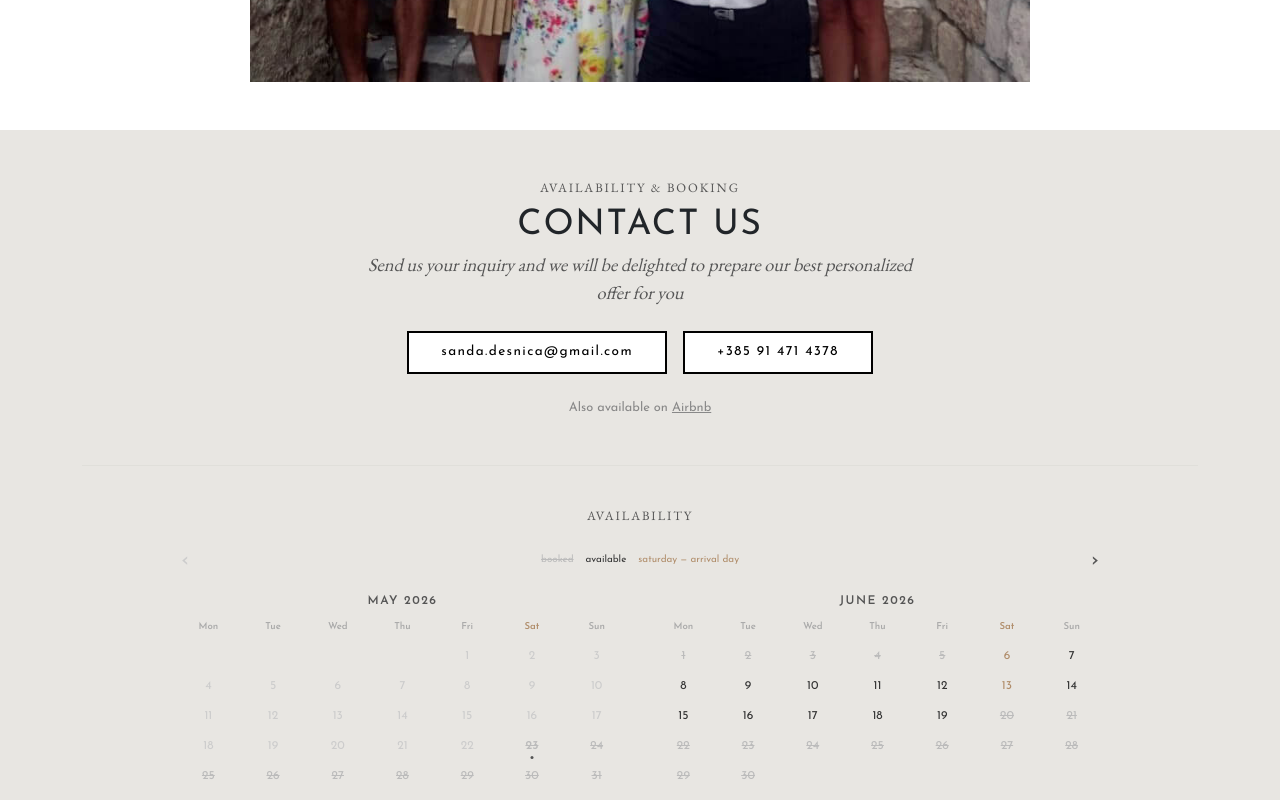
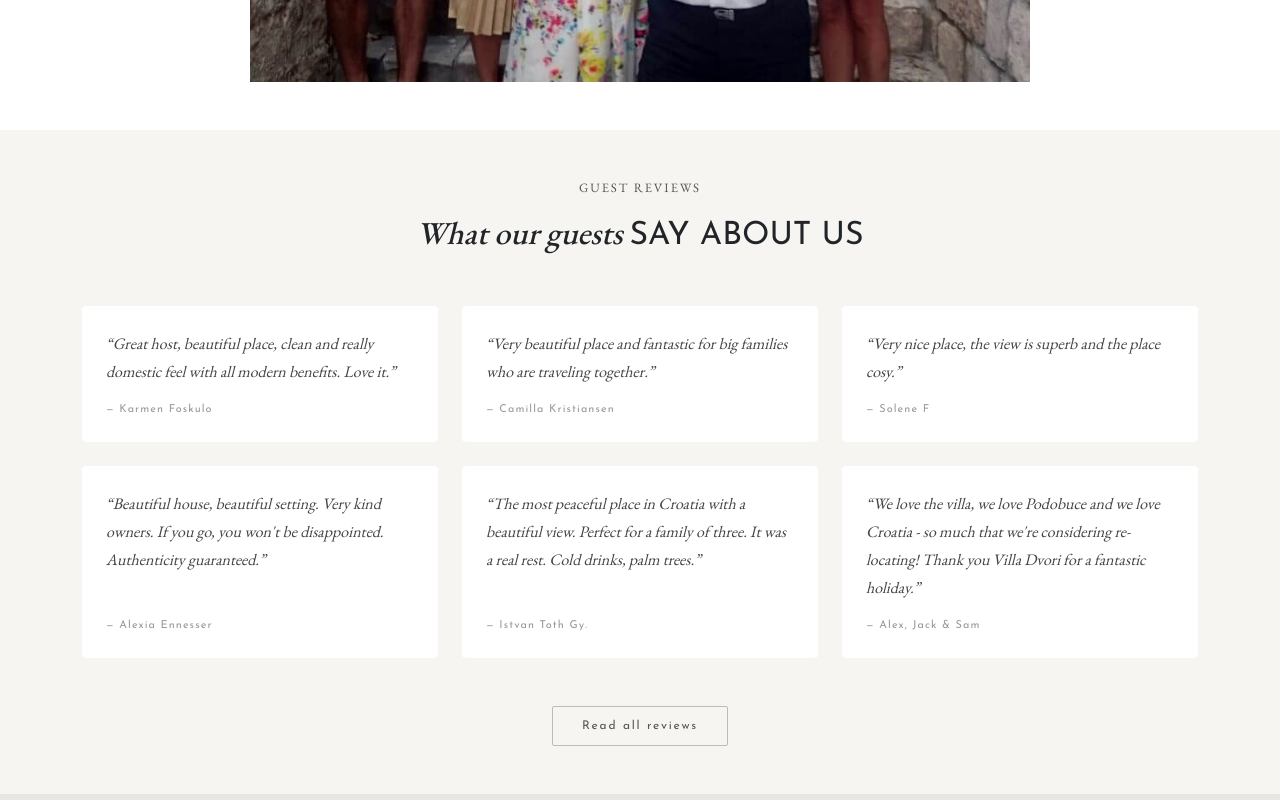
Before and after one commit to mardesnic/villa-dvori, a Next.js app: page / in a window 1280 px wide. Shown: the part 4520-5320 px from the top of the page. Built offline with nearby package versions, Linux system fonts and the light colour scheme.

Commit message:
add reviews on homepage

```diff
--- a/app/page.tsx
+++ b/app/page.tsx
@@ -5,6 +5,7 @@ import AccommodationSection from '@/components/AccommodationSection';
 import GalleryGrid from '@/components/GalleryGrid';
 import LocationSection from '@/components/LocationSection';
 import TeamSection from '@/components/TeamSection';
+import ReviewsSection from '@/components/ReviewsSection';
 import ContactSection from '@/components/ContactSection';
 import PageShell from '@/components/PageShell';
 import { exteriorImages, interiorImages } from '@/data/images';
@@ -84,6 +85,7 @@ export default async function RootPage() {
         </div>
         <LocationSection />
         <TeamSection />
+        <ReviewsSection preview />
         <ContactSection />
       </main>
     </PageShell>
```
